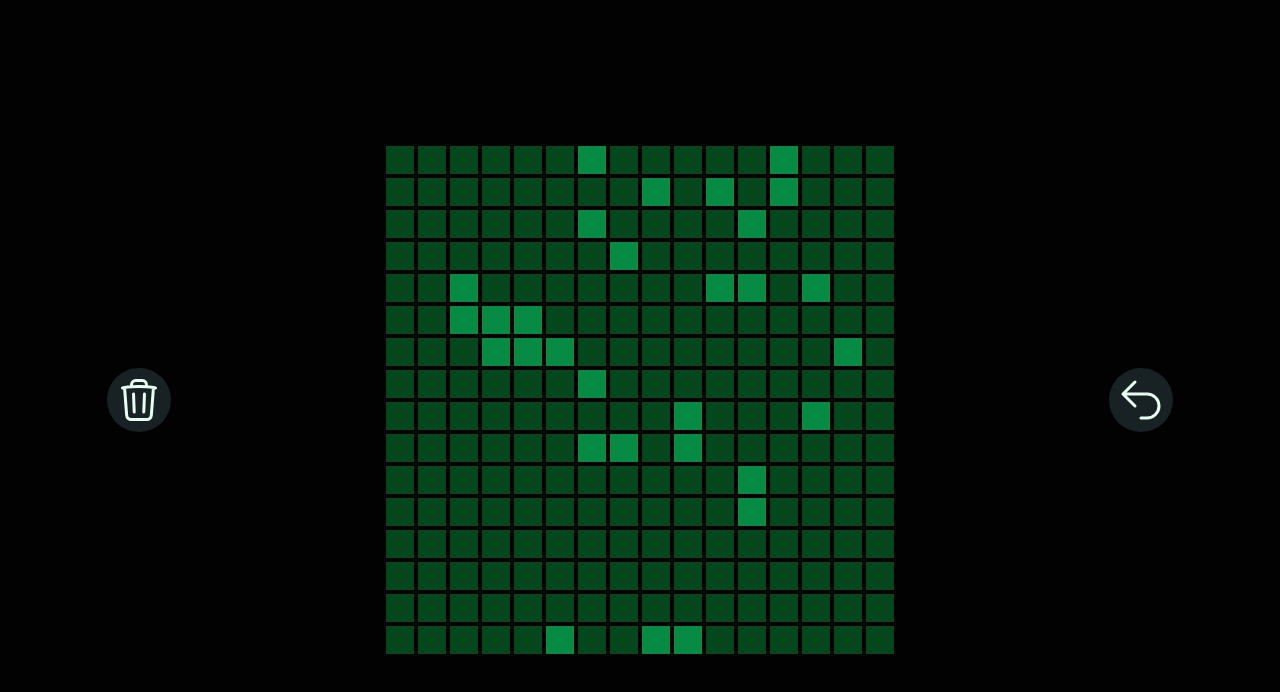
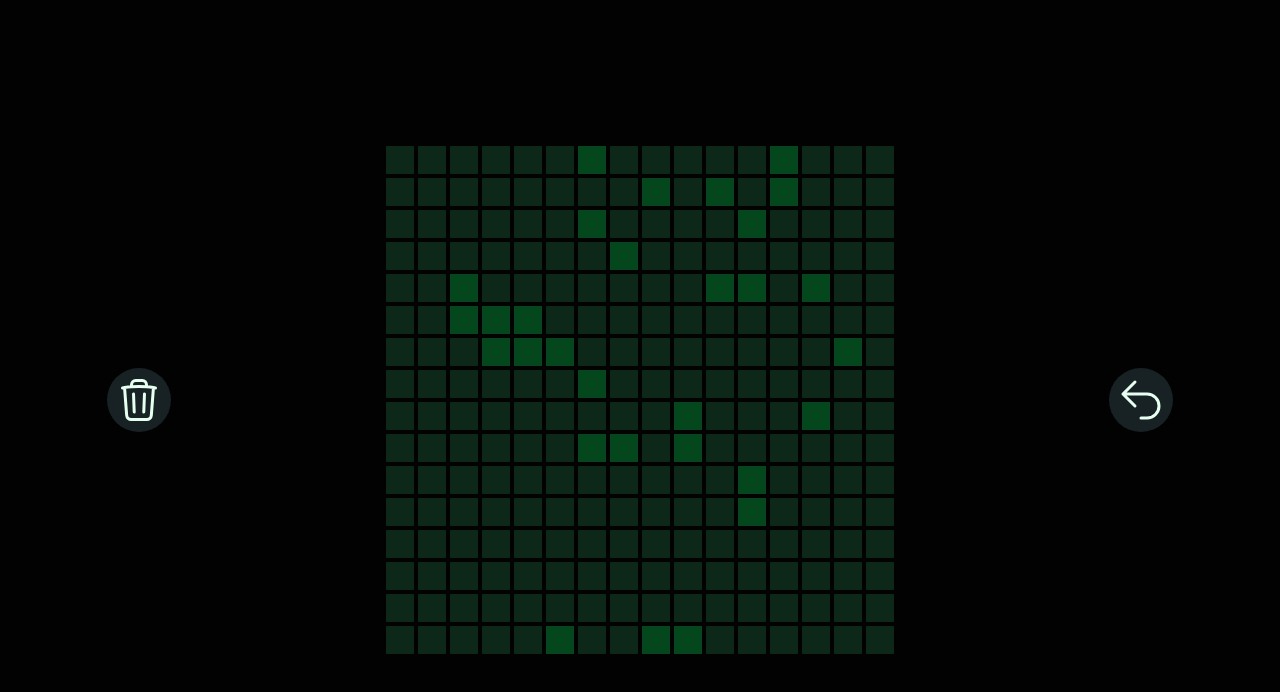
Before and after one commit to simondoesstuff/latent_canvas, a SvelteKit app: page / in a window 1280 px wide. Shown: the top 692 px of the page. Built offline with nearby package versions, Linux system fonts and the light colour scheme.

Commit message:
reactive grid state for model predictions

```diff
--- a/src/lib/gridStack.svelte.ts
+++ b/src/lib/gridStack.svelte.ts
@@ -1,5 +1,4 @@
-export type int = number;
-export type Coord = [int, int];
+import type { Coord, int } from './utils';
 
 export class GridStack {
 	private _grid: boolean[][] = $state([]);
@@ -55,4 +54,8 @@ export class GridStack {
 			yield [...this._grid[y]];
 		}
 	}
+
+	public getCoordSeq(): Array<Coord> {
+		return [...this._diffs];
+	}
 }
--- a/src/lib/index.ts
+++ /dev/null
@@ -1 +0,0 @@
-// place files you want to import through the `$lib` alias in this folder.
--- /dev/null
+++ b/src/lib/pixelTransformer.ts
@@ -0,0 +1,10 @@
+/**
+ * The placeholder for the model class which would have made a call to a compiled
+ * deep-learning model using ONNX.
+ */
+export class PixelTransformer {
+	public call(inputVector: number[][]): number[] {
+		// TODO: I could not successfully pair the model into the front end. So I am implementing a placeholder. See the assignment summary.
+		return new Array(inputVector[0].length).fill(0).map(() => Math.random());
+	}
+}
--- /dev/null
+++ b/src/lib/pixelTransformerAdapter.ts
@@ -0,0 +1,50 @@
+import { PixelTransformer } from './pixelTransformer';
+import type { Coord, int } from './utils';
+
+/**
+ * An adapter layer around the model to make it easier to use.
+ * The model itself uses one-hot encoded vectors as IO.
+ */
+export class PixelTransformerAdapter {
+	private model: PixelTransformer;
+
+	public constructor() {
+		this.model = new PixelTransformer();
+	}
+
+	private encode(coord: Coord): number[] {
+		const [x, y] = coord;
+		// encode as an input vector
+		const index = y * 16 + x;
+		const vector = Array(256).fill(0);
+		vector[index] = 1;
+		return vector;
+	}
+
+	private predictSingle(sequence: Coord[]): Coord {
+		// encode the sequence
+		const inputVector = sequence.map((x) => this.encode(x));
+		// call the model
+		const outputVector = this.model.call(inputVector);
+		// decode into a prediction, taking the best scoring one
+		const max = Math.max(...outputVector);
+		const outIndex = outputVector.indexOf(max); // inefficient argmax
+		return [outIndex % 16, Math.floor(outIndex / 16)];
+	}
+
+	/**
+	 * Predict a series of coordinates the follow from the sequence
+	 */
+	public predict(sequence: Coord[], amnt: int = 3): Coord[] {
+		const runningSeq = sequence;
+		const output: Coord[] = [];
+
+		for (let i = 0; i < amnt; i++) {
+			const pred = this.predictSingle(runningSeq);
+			output.push(pred);
+			runningSeq.push(pred);
+		}
+
+		return output;
+	}
+}
--- /dev/null
+++ b/src/lib/utils.ts
@@ -0,0 +1,2 @@
+export type int = number;
+export type Coord = [int, int];
--- a/src/routes/+page.svelte
+++ b/src/routes/+page.svelte
@@ -6,9 +6,12 @@
 	import { cubicOut } from 'svelte/easing';
 	import { scale } from 'svelte/transition';
 	import { GridStack, type Coord } from '$lib/gridStack.svelte.ts';
+	import { PixelTransformerAdapter } from '$lib/pixelTransformerAdapter.ts';
 
 	const shape: Coord = [16, 16];
 	let state: GridStack = $state(new GridStack(shape));
+	let predictions: Coord[] = $state([]);
+	const model = new PixelTransformerAdapter();
 
 	// initialize a random grid state
 	for (let y = 0; y < shape[1]; y++) {
@@ -29,6 +32,7 @@
 	function onDraw(x: number, y: number) {
 		if (state.at(x, y)) return;
 		state.push(x, y);
+		predictions = model.predict(state.getCoordSeq());
 	}
 
 	function clearState() {
@@ -107,7 +111,7 @@
 			class="flex max-md:h-full max-md:flex-col max-md:justify-center md:w-full md:justify-around"
 		>
 			<button onclick={onTrash} class="max-md:hidden"><Trash /></button>
-			<Grid {state} ondraw={onDraw} />
+			<Grid {state} {predictions} ondraw={onDraw} />
 			<button onclick={onUndo} class="max-md:hidden"><Undo /></button>
 			<!-- max-md: Under buttons -->
 			<div class="my-8 flex w-full justify-center gap-5 md:hidden">
--- a/src/routes/Grid.svelte
+++ b/src/routes/Grid.svelte
@@ -1,8 +1,22 @@
 <script lang="ts">
 	import type { GridStack } from '$lib/gridStack';
+	import type { Coord } from '$lib/utils';
 	import { fade } from 'svelte/transition';
 
-	let { state, ondraw }: { state: GridStack; ondraw: (x: number, y: number) => void } = $props();
+	let {
+		state,
+		predictions,
+		ondraw
+	}: { state: GridStack; predictions: Coord[]; ondraw: (x: number, y: number) => void } = $props();
+
+	// this converts the predictions into something compatible for the UI
+	const predictionsSet = $derived(new Set(predictions.map((x) => x[1] * 16 + x[0])));
+
+	function doesModelPredict(x, y) {
+		return predictionsSet.has(y * 16 + x);
+	}
+
+	// this state manages the cursor moving in and out of cells
 
 	let drawing = false;
 
@@ -31,8 +45,9 @@
 				{#key item}
 					<button
 						aria-label="tile"
-						class:bg-primary-2={item}
-						class:bg-primary-3={!item}
+						class:bg-primary={doesModelPredict(x, y)}
+						class:bg-primary-3={item && !doesModelPredict(x, y)}
+						class:bg-primary-4={!item && !doesModelPredict(x, y)}
 						onmousedown={() => onMouseDown(x, y)}
 						onmouseenter={() => onMouseEnter(x, y)}
 						in:fade={{ duration: 150 }}
```
